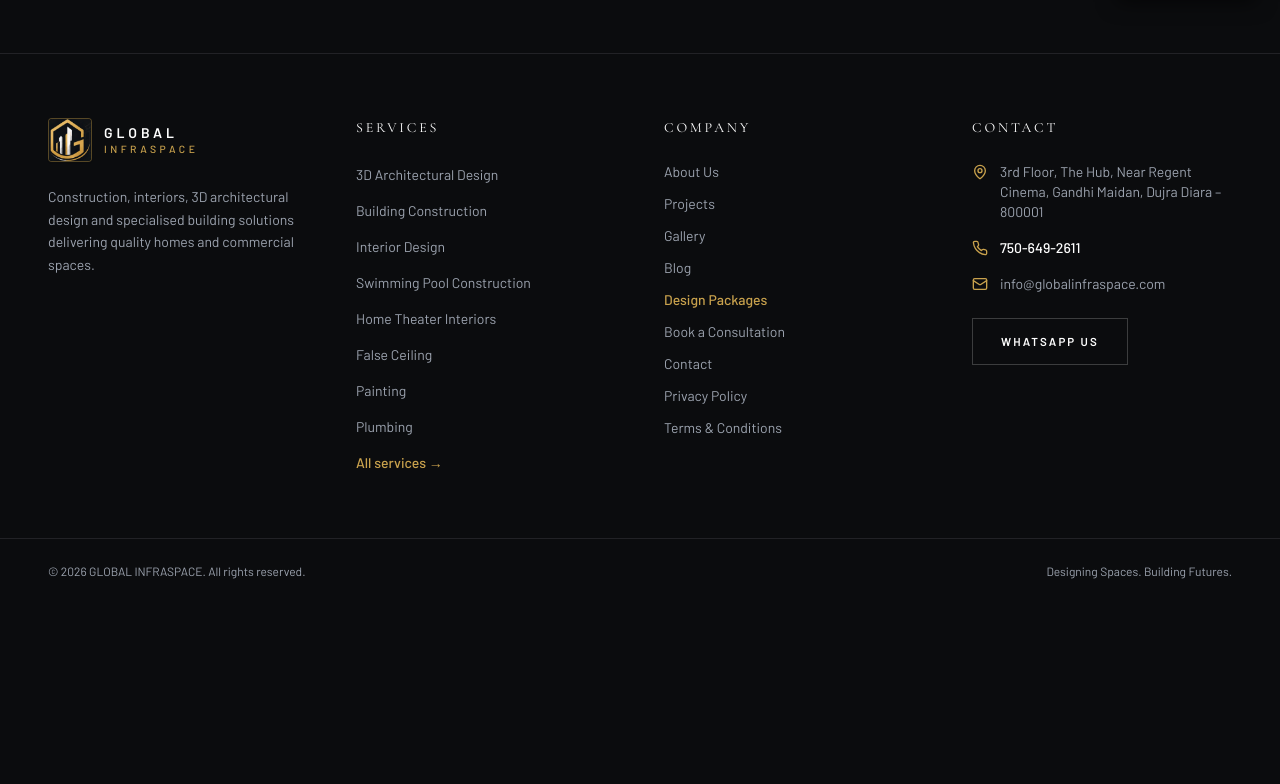
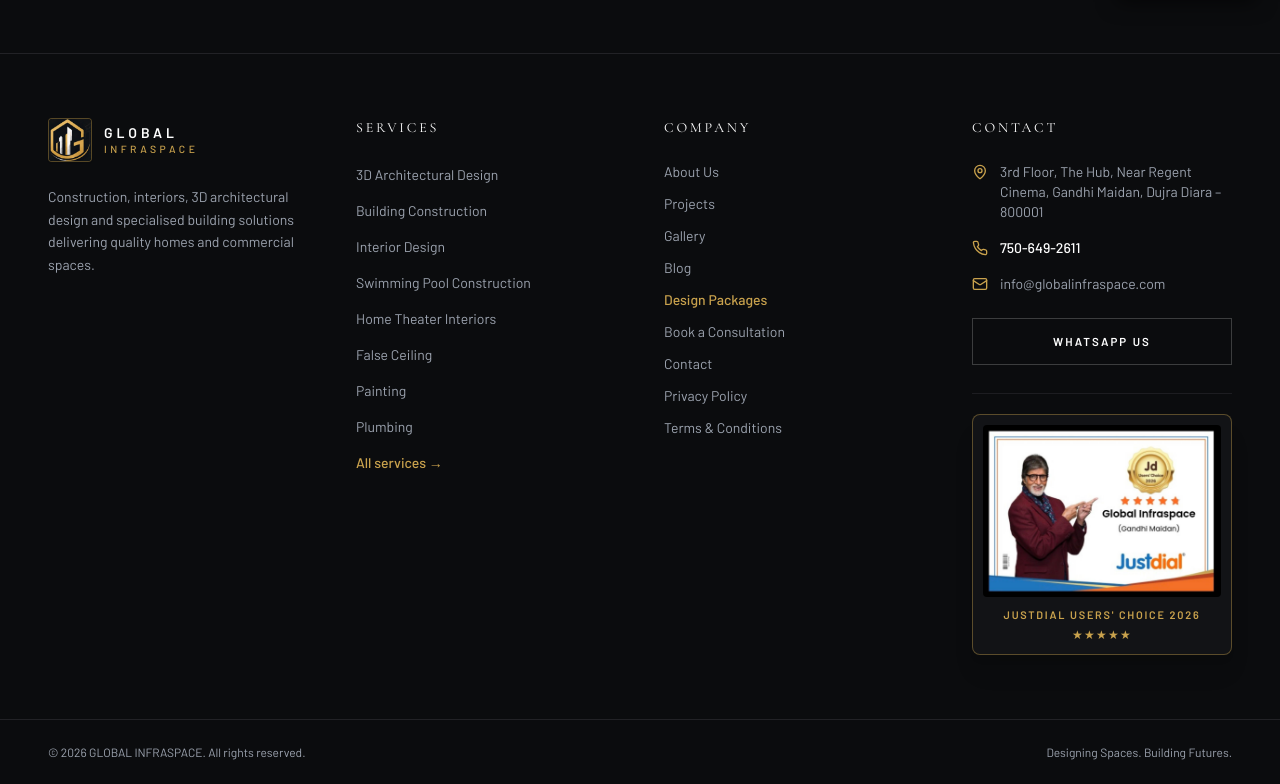
Before and after one commit to Gurfatehbro/construction, a React (Vite) app: page /terms in a window 1280 px wide. Shown: the part 778-1562 px from the top of the page. Before the commit the page ends 1381 px from the top, so only its background shows below. Built offline with nearby package versions, Linux system fonts and the light colour scheme.

Commit message:
Add Justdial Users' Choice 2026 award certificate to footer under Contact section

```diff
--- a/src/components/Footer.tsx
+++ b/src/components/Footer.tsx
@@ -149,10 +149,29 @@ export default function Footer() {
             href={buildWhatsAppLink("Hello Global Infraspace, I would like to discuss a project with you.")}
             target="_blank"
             rel="noopener noreferrer"
-            className="btn-base btn-outline mt-6 hover:border-gold hover:text-gold"
+            className="btn-base btn-outline mt-6 hover:border-gold hover:text-gold block text-center"
           >
             WhatsApp Us
           </a>
+
+          {/* Justdial Users' Choice 2026 Award Certificate */}
+          <div className="mt-7 pt-5 border-t border-border/80">
+            <div className="group overflow-hidden rounded-lg border border-gold/40 bg-[#121316] p-2.5 shadow-xl transition-all hover:border-gold max-w-[280px]">
+              <img
+                src="/images/justdial-award.png"
+                alt="Justdial Users' Choice 2026 - Global Infraspace"
+                className="w-full h-auto rounded object-contain transition-transform duration-300 group-hover:scale-[1.02]"
+              />
+              <div className="pt-2.5 pb-0.5 text-center">
+                <p className="text-[0.68rem] uppercase tracking-[0.16em] text-gold font-semibold">
+                  Justdial Users' Choice 2026
+                </p>
+                <div className="flex justify-center text-gold text-xs tracking-widest mt-0.5">
+                  ★★★★★
+                </div>
+              </div>
+            </div>
+          </div>
         </div>
       </div>
 
```
